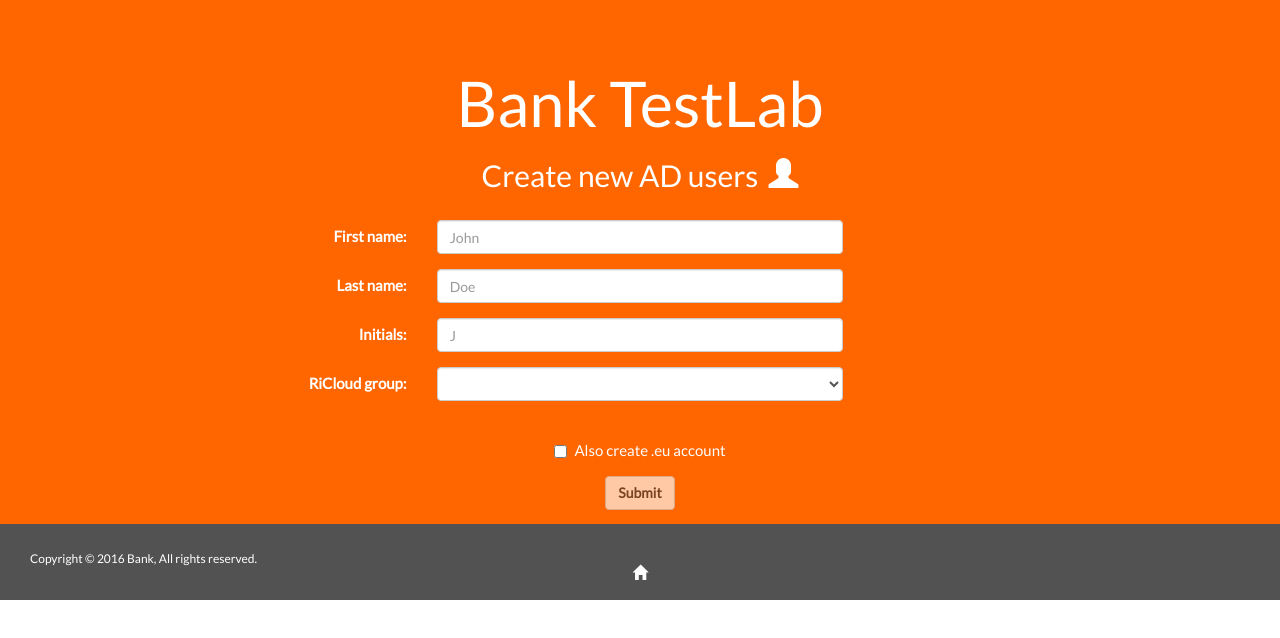
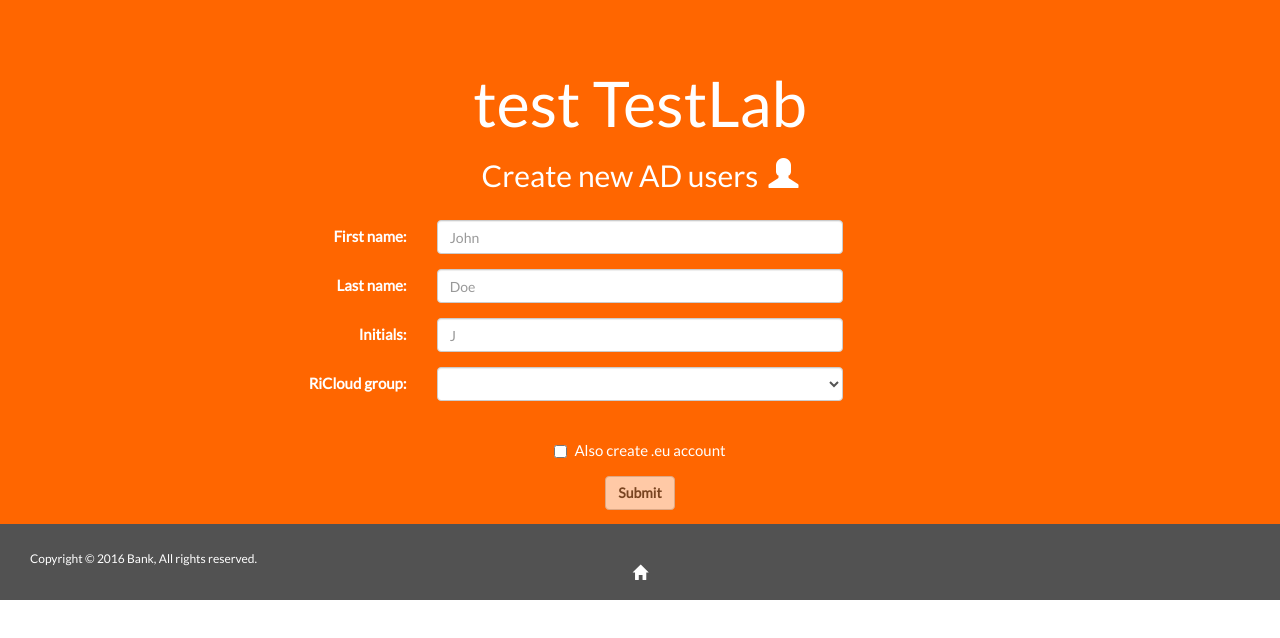
Before and after one commit to jvandegroep/CreateADUser, a website: page Public/index.html in a window 1280 px wide. Drawn offline with nearby package versions, Linux system fonts and the light colour scheme; no server answers.

Commit message:
Update index.html

```diff
--- a/Public/index.html
+++ b/Public/index.html
@@ -15,7 +15,7 @@
 </head>
 <body>
   <div class="jumbotron text-center">
-    <h1>Bank TestLab</h1>
+    <h1>test TestLab</h1>
     <h2>Create new AD users<span class="glyphicon glyphicon-user logoUser"></span></h2>
     <br>
     <form class="form-horizontal" role="form" id="form1" name="form1" >
```
